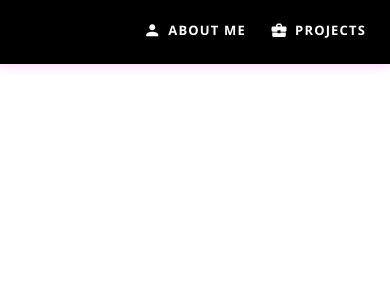
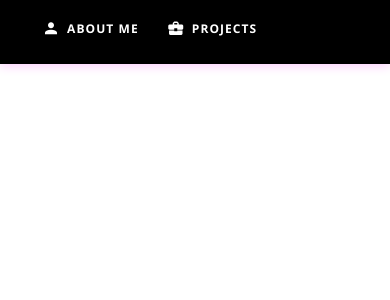
Before and after one commit to Fah-Pongpipat/MyPortfolio, a Vue app: page /menu in a window 390 px wide. Shown: the top 300 px of the page. Built offline with nearby package versions, Linux system fonts and the light colour scheme.

Commit message:
Update MenuView.vue

```diff
--- a/src/views/MenuView.vue
+++ b/src/views/MenuView.vue
@@ -38,17 +38,15 @@
   padding-right: 16px;
 }
 
-/* ✅ ตัวห่อเมนูทั้งหมด + logo */
 .menu-container {
   display: flex;
-  flex-direction: row;
   flex-wrap: wrap;
+  justify-content: space-between;
   align-items: center;
-  justify-content: space-between;
   gap: 12px;
 }
 
-/* ✅ เมนูยืดได้และห่อ */
+/* ✅ เมนูห่อขึ้นบรรทัดเองได้ */
 .menu-wrapper {
   display: flex;
   flex-wrap: wrap;
@@ -56,18 +54,18 @@
   align-items: center;
   gap: 8px;
   flex: 1 1 auto;
-  max-width: 100%;
+  min-width: 0;
 }
 
-/* ปุ่มเมนู */
+/* ✅ ปุ่มเมนูยืดหยุ่น */
 .menu-wrapper .v-btn {
+  flex-shrink: 1;
   font-weight: bold;
   color: white;
-  font-size: 15px;
+  font-size: clamp(12px, 2vw, 16px); /* ปรับขนาดอัตโนมัติตามจอ */
   padding: 6px 10px;
   text-transform: none;
   white-space: nowrap;
-  transition: 0.3s;
 }
 
 .menu-wrapper .v-btn:hover {
@@ -80,14 +78,21 @@
 }
 
 /* Title responsive */
-@media (max-width: 600px) {
-  .v-toolbar-title {
-    font-size: 16px;
+.v-toolbar-title {
+  font-size: clamp(16px, 4vw, 22px);
+  white-space: nowrap;
+}
+
+/* ป้องกันล้นแนวนอน */
+@media (max-width: 480px) {
+  .menu-container {
+    flex-direction: column;
+    align-items: flex-start;
+    gap: 8px;
   }
 
-  .menu-wrapper .v-btn {
-    font-size: 13px;
-    padding: 4px 8px;
+  .menu-wrapper {
+    justify-content: flex-start;
   }
 }
 </style>
```
